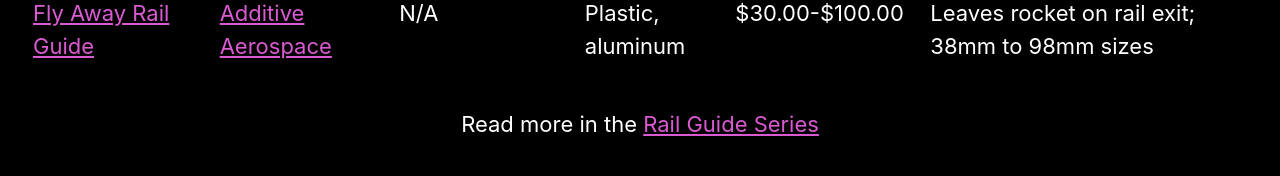
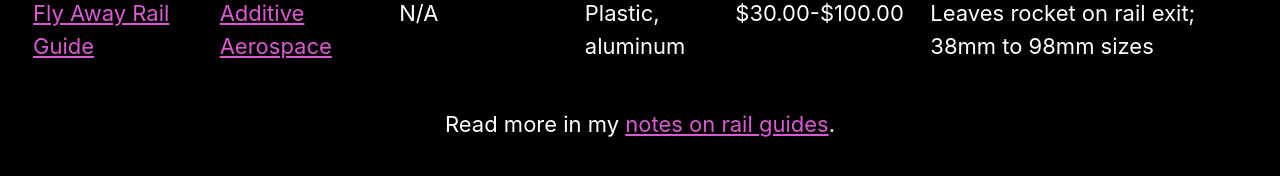
Before and after one commit to rocketlabdelta/rocketlabdelta.com, a Jekyll site: the page built from lists/rail-guides.md, in a window 1280 px wide. Shown: the part 1185-1361 px from the top of the page. Built offline with Jekyll 4.4.1, drawn with Linux system fonts in a browser that asks for light colours.

Commit message:
Copy editing

```diff
--- a/lists/rail-guides.md
+++ b/lists/rail-guides.md
@@ -10,4 +10,4 @@
   {%- include list-rail-guides.html -%}
 </section>
 
-<p class="centered">Read more in the <a href="{{'notes/rail-guides/' | absolute_url }}">Rail Guide Series</a></p>
+<p class="centered">Read more in my <a href="{{'notes/rail-guides/' | absolute_url }}">notes on rail guides</a>.</p>
```
Also changed, not shown: other parts of lists/rail-guides.md (+1 -1 lines).
